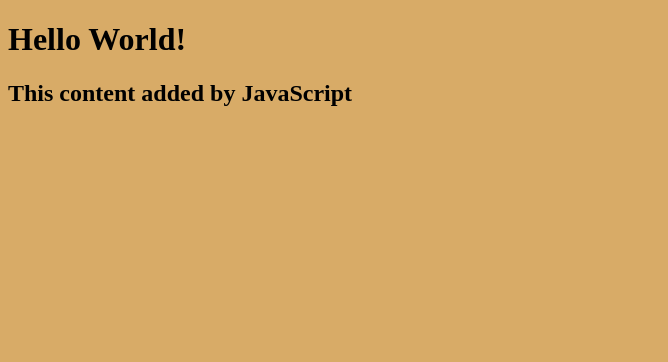
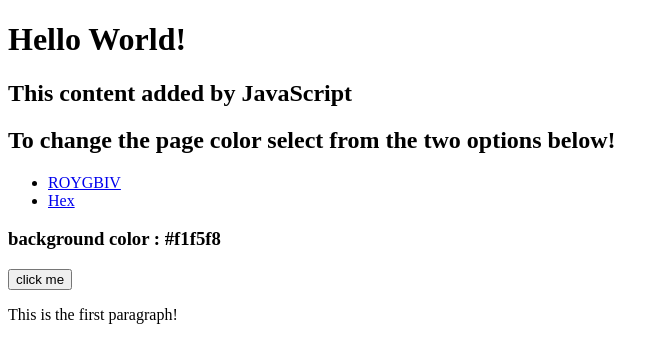
Before and after one commit to Ricecake-Pony/2nd-attempt-personal-website-se-prep, a plain HTML site: page index.html in a window 1280 px wide. Shown: the whole page, without its empty margins (0-668 px from the left). Drawn offline with Linux system fonts and the light colour scheme.

Commit message:
Added hex.html & app.js to tracked files

```diff
--- /dev/null
+++ b/app.js
@@ -0,0 +1,16 @@
+const colors = ["red", "orange", "yellow", "green", "blue", "indigo", "violet"];
+const btn = document.getElementById("btn")
+const color = document.querySelector(".color");
+
+btn.addEventListener("click", function() {
+    // get random number betwenn 0 - 6 colors[0]
+    const randomNumber = getRandomNumber();
+    console.log(randomNumber);
+    document.body.style.backgroundColor = colors[randomNumber];
+    color.textContent = colors[randomNumber];
+});
+
+function getRandomNumber() {
+    return Math.floor(Math.random()*colors.length);
+
+}
--- a/index.html
+++ b/index.html
@@ -7,5 +7,31 @@
   <body>
     <h1>Hello World!</h1>
     <script src="script.js"></script>
+<nav>
+    <div class="nav-center">
+    <h2>To change the page color select from the two options below!</h2>
+    <ul class="nav-links">
+        <li>
+            <a href="index.html">ROYGBIV</a>
+        </li>
+        <li>
+            <a href="hex.html">Hex</a>
+        </li>
+    </ul>
+</div>
+</nav>
+<main>
+    <div class="container">
+        <h3>
+            background color :
+            <span class="color">
+            #f1f5f8
+        </span>
+    </h3>
+        <button class="btn btn-hero" id="btn">click me</button>
+    </div>
+</main>
+    <p>This is the first paragraph!</p>
+    <script src="app.js"></script>
   </body>
 </html>
--- a/style.css
+++ b/style.css
@@ -1,3 +1,3 @@
 body {
-    background: rgb(216, 171, 103);
+    background: rgb(255, 255, 255);
   }
```
Also changed, not shown: hex.html (added), script.js (line endings or trailing spaces), 1 other file.
